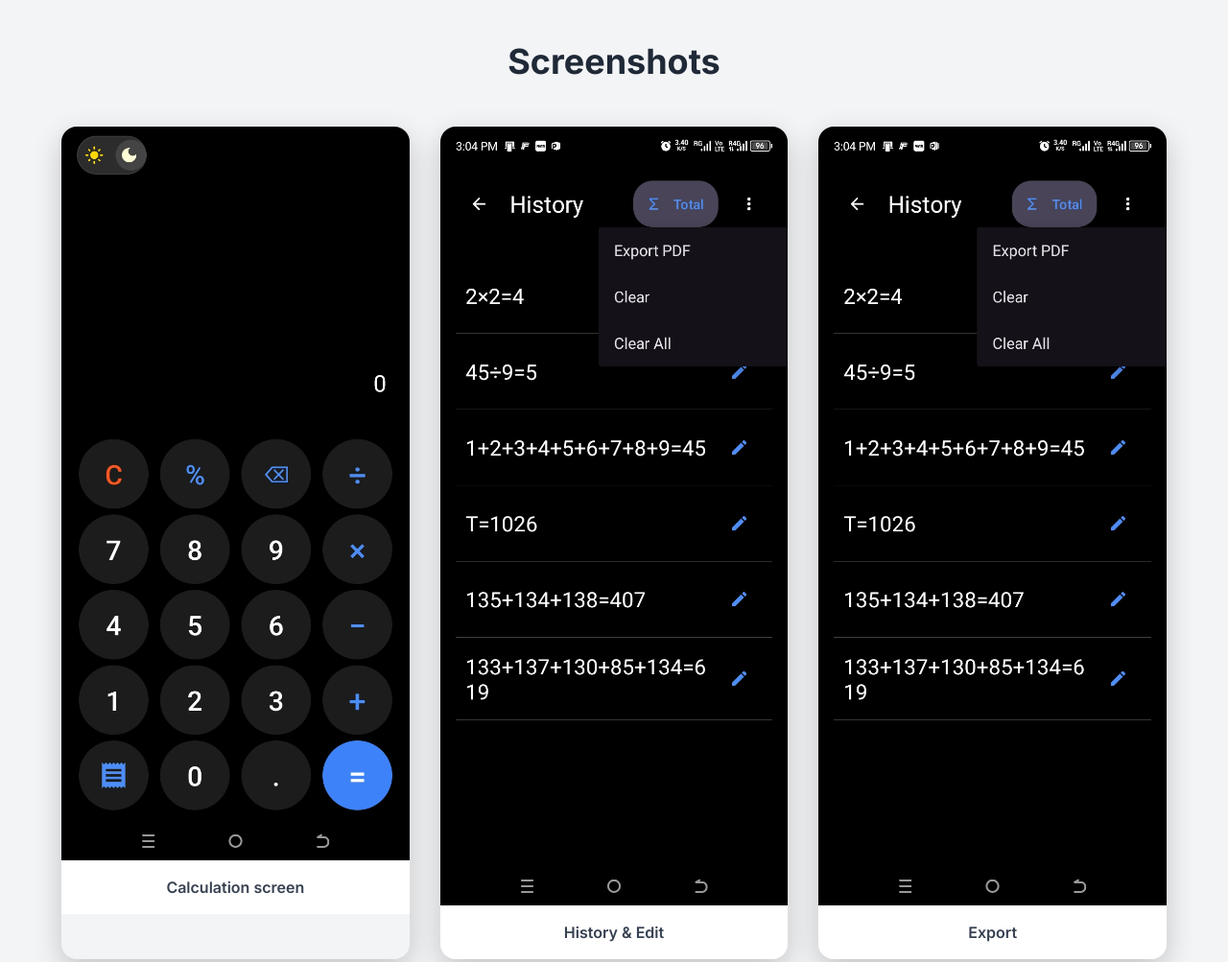
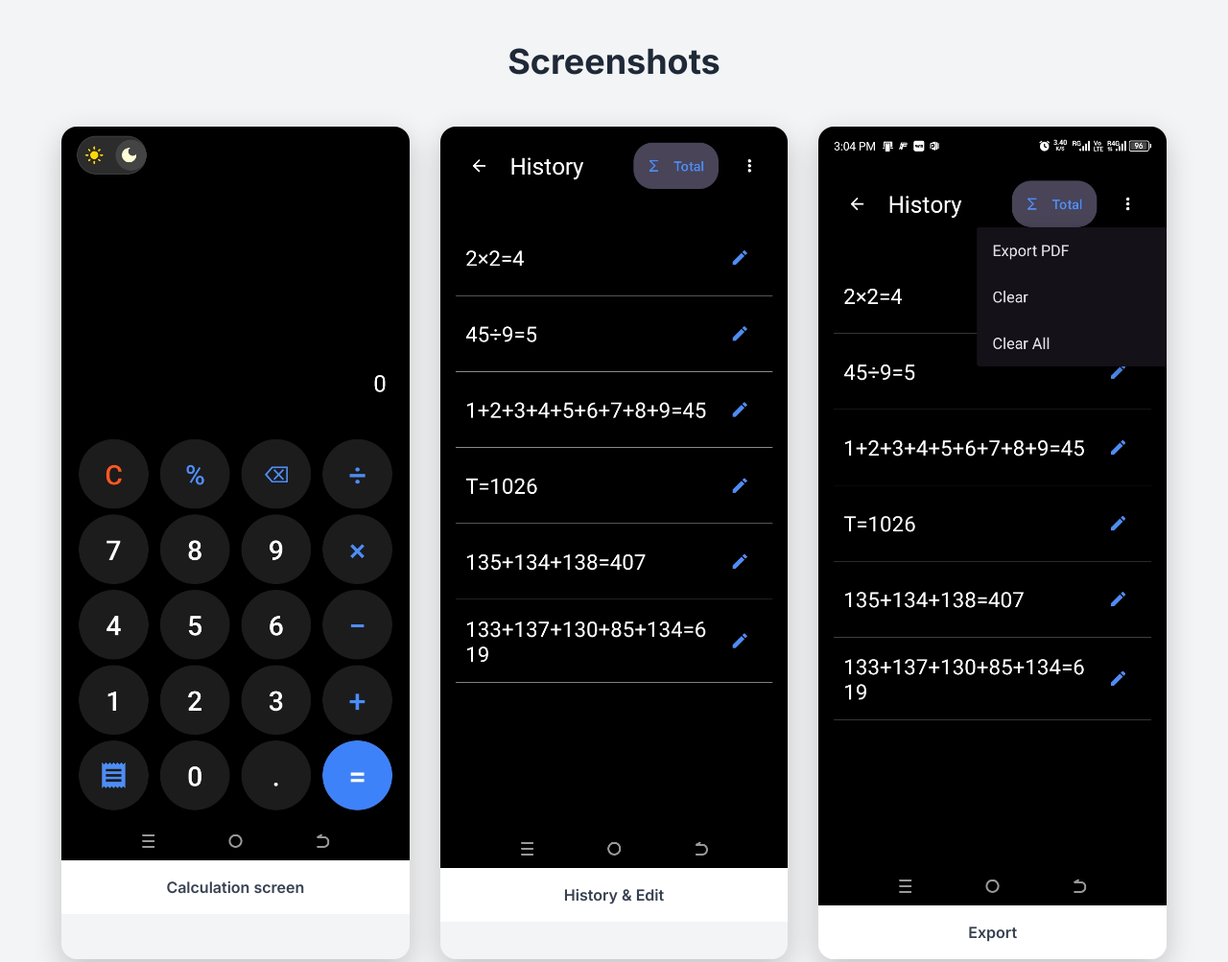
Before and after one commit to rvhrakotonaina-tech/Calcollector-Mobile-app, a plain HTML site: page index.html in a window 1280 px wide. Shown: the part 980-1983 px from the top of the page at 96% size. Drawn offline with nearby package versions, Linux system fonts and the light colour scheme.

Commit message:
Update index.html

```diff
--- a/index.html
+++ b/index.html
@@ -109,7 +109,7 @@
                 </div>
 
                 <div class="screenshot-container">
-                    <img src="WhatsApp Image 2026-09-12 at 3.05.24 PM (1).jpeg" alt="Landscape Mode" class="w-full h-auto">
+                    <img src="WhatsApp Image 2026-09-12 at 3.05.24 PM.jpeg" alt="Landscape Mode" class="w-full h-auto">
                     <div class="bg-white p-4 text-center">
                         <p class="font-semibold text-gray-700">History & Edit</p>
                     </div>
```
